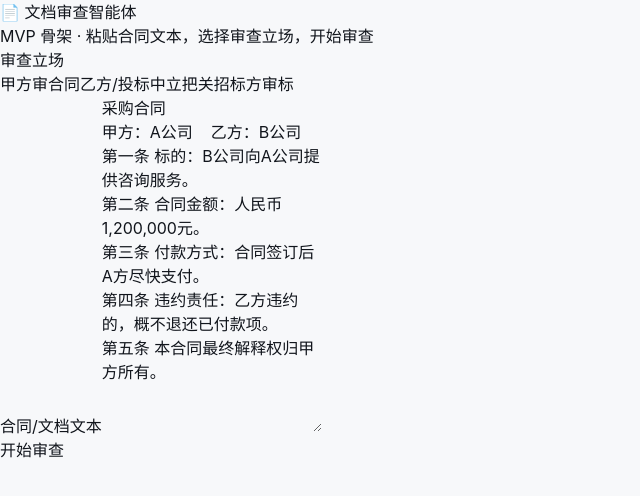
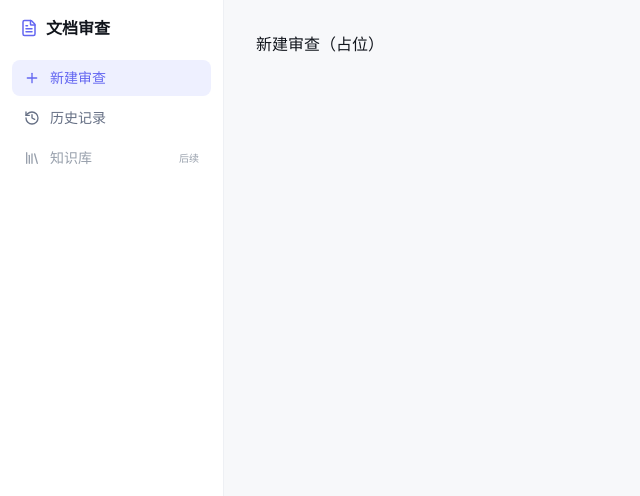
Before and after one commit to zangkaiqiang/doc-review, a React (Vite) app in the folder frontend/: page /new in a window 1280 px wide. Shown: the top 496 px of the page, without its empty margins (0-640 px from the left). Built offline with nearby package versions, Linux system fonts and the light colour scheme.

Commit message:
feat(frontend): App Shell + react-router 路由骨架 + Radix Toast Provider

```diff
--- a/frontend/src/App.tsx
+++ /dev/null
@@ -1,13 +0,0 @@
-import { useState } from "react";
-import NewReview from "./components/NewReview";
-import Workspace from "./components/Workspace";
-
-export default function App() {
-  const [taskId, setTaskId] = useState<number | null>(null);
-
-  return taskId === null ? (
-    <NewReview onCreated={setTaskId} />
-  ) : (
-    <Workspace taskId={taskId} onBack={() => setTaskId(null)} />
-  );
-}
--- /dev/null
+++ b/frontend/src/components/ShellLayout.tsx
@@ -0,0 +1,13 @@
+import { Outlet } from "react-router-dom";
+import { Sidebar } from "./Sidebar";
+
+export function ShellLayout() {
+  return (
+    <div className="flex h-full">
+      <Sidebar />
+      <main className="min-w-0 flex-1 overflow-auto">
+        <Outlet />
+      </main>
+    </div>
+  );
+}
--- /dev/null
+++ b/frontend/src/components/Sidebar.tsx
@@ -0,0 +1,24 @@
+import { NavLink } from "react-router-dom";
+import { FileText, Plus, History, Library } from "lucide-react";
+import { cn } from "../lib/cn";
+
+const item = "flex items-center gap-2.5 rounded-control px-3 py-2 text-sm transition-colors";
+
+export function Sidebar() {
+  return (
+    <aside className="flex w-56 shrink-0 flex-col gap-1 border-r border-line bg-surface p-3">
+      <div className="mb-3 flex items-center gap-2 px-2 py-1 font-semibold text-ink">
+        <FileText size={18} className="text-brand" /> 文档审查
+      </div>
+      <NavLink to="/new" className={({ isActive }) => cn(item, isActive ? "bg-brand-soft font-medium text-brand" : "text-muted hover:bg-line/60")}>
+        <Plus size={16} /> 新建审查
+      </NavLink>
+      <NavLink to="/history" className={({ isActive }) => cn(item, isActive ? "bg-brand-soft font-medium text-brand" : "text-muted hover:bg-line/60")}>
+        <History size={16} /> 历史记录
+      </NavLink>
+      <div className={cn(item, "cursor-not-allowed text-faint")} title="后续上线">
+        <Library size={16} /> 知识库 <span className="ml-auto text-[10px]">后续</span>
+      </div>
+    </aside>
+  );
+}
--- /dev/null
+++ b/frontend/src/components/ui/toast.tsx
@@ -0,0 +1,37 @@
+import * as Toast from "@radix-ui/react-toast";
+import { createContext, useContext, useState, type ReactNode } from "react";
+
+type ToastItem = { id: number; title: string; tone: "default" | "error" };
+type ToastApi = { toast: (title: string, tone?: "default" | "error") => void };
+
+const Ctx = createContext<ToastApi>({ toast: () => {} });
+export const useToast = () => useContext(Ctx);
+
+let _id = 0;
+
+export function ToastProvider({ children }: { children: ReactNode }) {
+  const [items, setItems] = useState<ToastItem[]>([]);
+  const toast = (title: string, tone: "default" | "error" = "default") => {
+    const id = ++_id;
+    setItems((prev) => [...prev, { id, title, tone }]);
+  };
+  const remove = (id: number) => setItems((prev) => prev.filter((t) => t.id !== id));
+
+  return (
+    <Ctx.Provider value={{ toast }}>
+      <Toast.Provider swipeDirection="right" duration={2600}>
+        {children}
+        {items.map((t) => (
+          <Toast.Root
+            key={t.id}
+            onOpenChange={(open) => !open && remove(t.id)}
+            className="rounded-control border border-line bg-surface px-4 py-3 text-sm shadow-pop data-[state=open]:animate-in"
+          >
+            <Toast.Title className={t.tone === "error" ? "text-high" : "text-ink"}>{t.title}</Toast.Title>
+          </Toast.Root>
+        ))}
+        <Toast.Viewport className="fixed bottom-4 right-4 z-50 flex w-80 flex-col gap-2 outline-none" />
+      </Toast.Provider>
+    </Ctx.Provider>
+  );
+}
--- a/frontend/src/main.tsx
+++ b/frontend/src/main.tsx
@@ -1,10 +1,14 @@
 import React from "react";
 import ReactDOM from "react-dom/client";
-import App from "./App";
+import { RouterProvider } from "react-router-dom";
+import { router } from "./routes";
+import { ToastProvider } from "./components/ui/toast";
 import "./styles.css";
 
 ReactDOM.createRoot(document.getElementById("root")!).render(
   <React.StrictMode>
-    <App />
+    <ToastProvider>
+      <RouterProvider router={router} />
+    </ToastProvider>
   </React.StrictMode>
 );
--- /dev/null
+++ b/frontend/src/pages/History.tsx
@@ -0,0 +1,3 @@
+export default function History() {
+  return <div className="p-8">历史记录（占位）</div>;
+}
--- /dev/null
+++ b/frontend/src/pages/NewReview.tsx
@@ -0,0 +1,3 @@
+export default function NewReview() {
+  return <div className="p-8">新建审查（占位）</div>;
+}
--- /dev/null
+++ b/frontend/src/pages/Workspace/index.tsx
@@ -0,0 +1,6 @@
+import { useParams } from "react-router-dom";
+
+export default function Workspace() {
+  const { id } = useParams();
+  return <div className="p-8">工作台（占位）task={id}</div>;
+}
--- /dev/null
+++ b/frontend/src/routes.tsx
@@ -0,0 +1,17 @@
+import { createBrowserRouter, Navigate } from "react-router-dom";
+import { ShellLayout } from "./components/ShellLayout";
+import NewReview from "./pages/NewReview";
+import History from "./pages/History";
+import Workspace from "./pages/Workspace";
+
+export const router = createBrowserRouter([
+  {
+    element: <ShellLayout />,
+    children: [
+      { path: "/", element: <Navigate to="/new" replace /> },
+      { path: "/new", element: <NewReview /> },
+      { path: "/history", element: <History /> },
+    ],
+  },
+  { path: "/review/:id", element: <Workspace /> },
+]);
```
